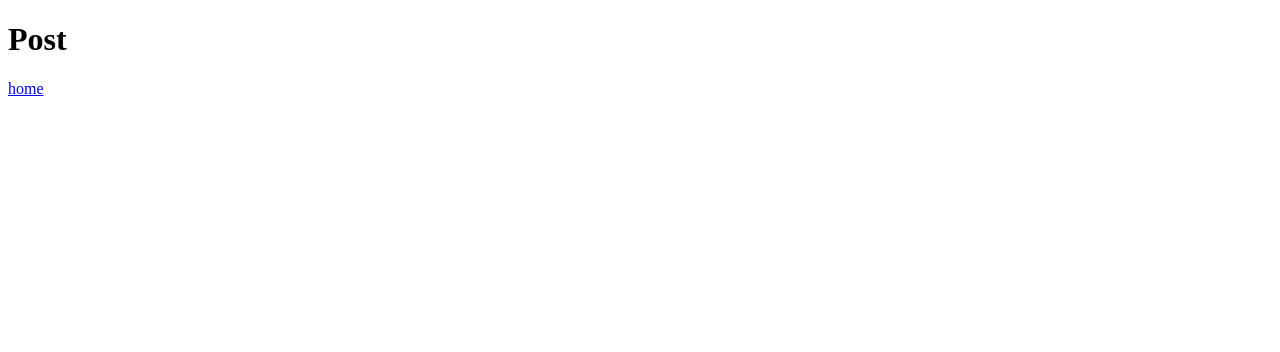
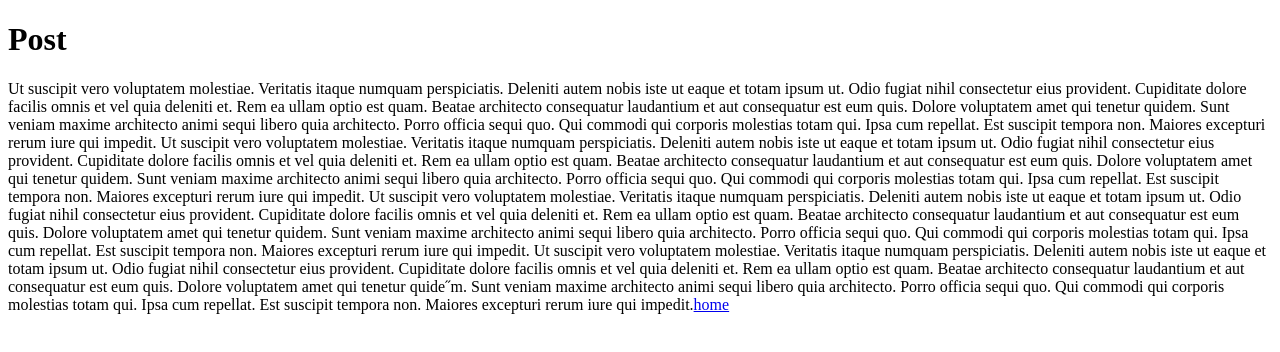
Before and after one commit to schuchard/nextjs, a Next.js app: page /post in a window 1280 px wide. Shown: the top 352 px of the page. Built offline with nearby package versions, Linux system fonts and the light colour scheme.

Commit message:
add example text, ignore map files

```diff
--- a/pages/post.js
+++ b/pages/post.js
@@ -10,7 +10,37 @@ export default class extends Component {
     return (
       <main>
         <h1>Post {this.props.id}</h1>
-        <Link href='/'>
+        <span>
+          Ut suscipit vero voluptatem molestiae. Veritatis itaque numquam perspiciatis. Deleniti
+          autem nobis iste ut eaque et totam ipsum ut. Odio fugiat nihil consectetur eius provident.
+          Cupiditate dolore facilis omnis et vel quia deleniti et. Rem ea ullam optio est quam.
+          Beatae architecto consequatur laudantium et aut consequatur est eum quis. Dolore
+          voluptatem amet qui tenetur quidem. Sunt veniam maxime architecto animi sequi libero quia
+          architecto. Porro officia sequi quo. Qui commodi qui corporis molestias totam qui. Ipsa
+          cum repellat. Est suscipit tempora non. Maiores excepturi rerum iure qui impedit. Ut
+          suscipit vero voluptatem molestiae. Veritatis itaque numquam perspiciatis. Deleniti autem
+          nobis iste ut eaque et totam ipsum ut. Odio fugiat nihil consectetur eius provident.
+          Cupiditate dolore facilis omnis et vel quia deleniti et. Rem ea ullam optio est quam.
+          Beatae architecto consequatur laudantium et aut consequatur est eum quis. Dolore
+          voluptatem amet qui tenetur quidem. Sunt veniam maxime architecto animi sequi libero quia
+          architecto. Porro officia sequi quo. Qui commodi qui corporis molestias totam qui. Ipsa
+          cum repellat. Est suscipit tempora non. Maiores excepturi rerum iure qui impedit. Ut
+          suscipit vero voluptatem molestiae. Veritatis itaque numquam perspiciatis. Deleniti autem
+          nobis iste ut eaque et totam ipsum ut. Odio fugiat nihil consectetur eius provident.
+          Cupiditate dolore facilis omnis et vel quia deleniti et. Rem ea ullam optio est quam.
+          Beatae architecto consequatur laudantium et aut consequatur est eum quis. Dolore
+          voluptatem amet qui tenetur quidem. Sunt veniam maxime architecto animi sequi libero quia
+          architecto. Porro officia sequi quo. Qui commodi qui corporis molestias totam qui. Ipsa
+          cum repellat. Est suscipit tempora non. Maiores excepturi rerum iure qui impedit. Ut
+          suscipit vero voluptatem molestiae. Veritatis itaque numquam perspiciatis. Deleniti autem
+          nobis iste ut eaque et totam ipsum ut. Odio fugiat nihil consectetur eius provident.
+          Cupiditate dolore facilis omnis et vel quia deleniti et. Rem ea ullam optio est quam.
+          Beatae architecto consequatur laudantium et aut consequatur est eum quis. Dolore
+          voluptatem amet qui tenetur quide˝m. Sunt veniam maxime architecto animi sequi libero quia
+          architecto. Porro officia sequi quo. Qui commodi qui corporis molestias totam qui. Ipsa
+          cum repellat. Est suscipit tempora non. Maiores excepturi rerum iure qui impedit.
+        </span>
+        <Link href="/">
           <a>home</a>
         </Link>
       </main>
```
Also changed, not shown: 6 other files (tests, documents, lock files or other folders).
